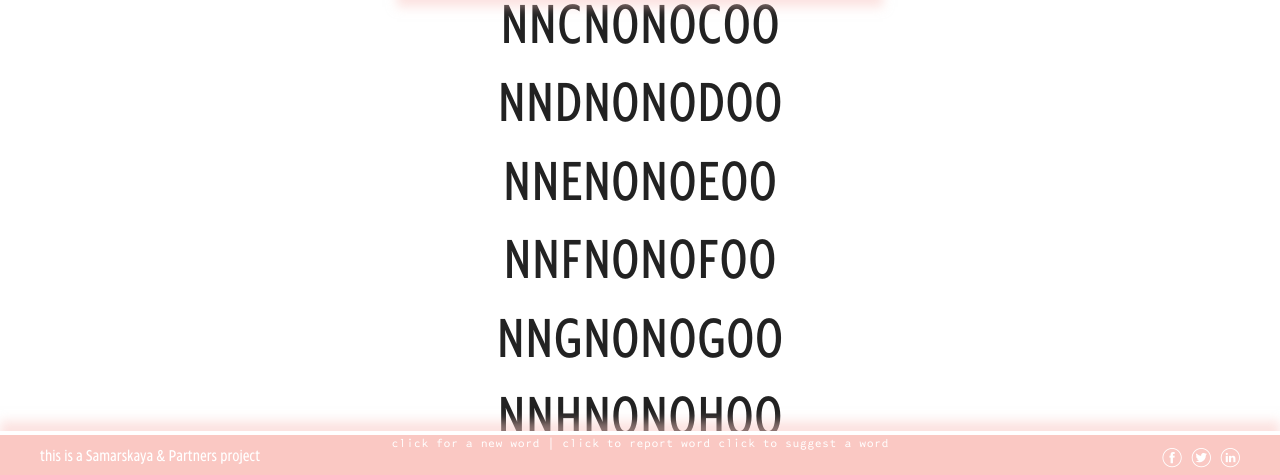
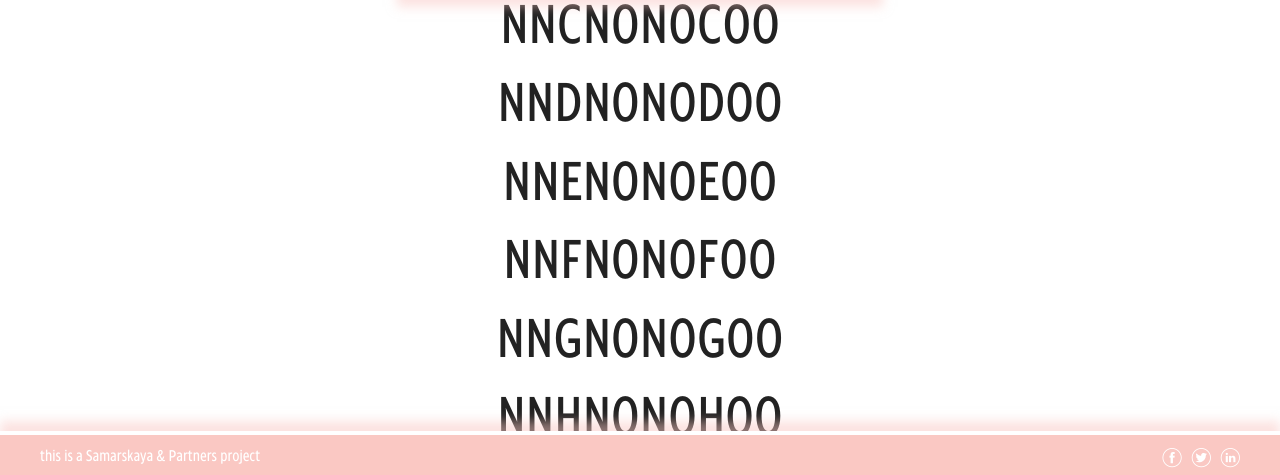
Before and after one commit to samarskaya-and-partners/galvanizedjets, a website: page index.html in a window 1280 px wide. Shown: the part 323-798 px from the top of the page. Drawn offline with Linux system fonts and the light colour scheme; a web font is replaced by a local one.

Commit message:
We’re not locking or suggesting words any more

```diff
--- a/index.html
+++ b/index.html
@@ -335,13 +335,6 @@
 
                 <div id="word_options" word-options class="no_print" ng-class="{visible : (nav_hidden && settings.lcase != 'spacing_upper' && settings.lcase != 'spacing_lower') }" >
                     <div id="key"></div>
-                    <div id="lock_options" ng-show="settings.locked">
-                        <div ng-if="word.realz && settings.dict != 'spacing' && settings.charset != 'numeric' && settings.dict != 'numeric'">
-                            <span ng-click="replace_me(word, settings.locked_word_index)">click for a new word</span>
-                            | <span ng-click="report(word)">click to report word</span>
-                        </div>
-                        <span ng-if="!word.realz" ><a href="mailto:galvy@samarskaya.com?subject=Word%20suggestion">click to suggest a word</a></span>
-                    </div>
                 </div>
 
                 <ul class="social ss-icon no_print">
```
